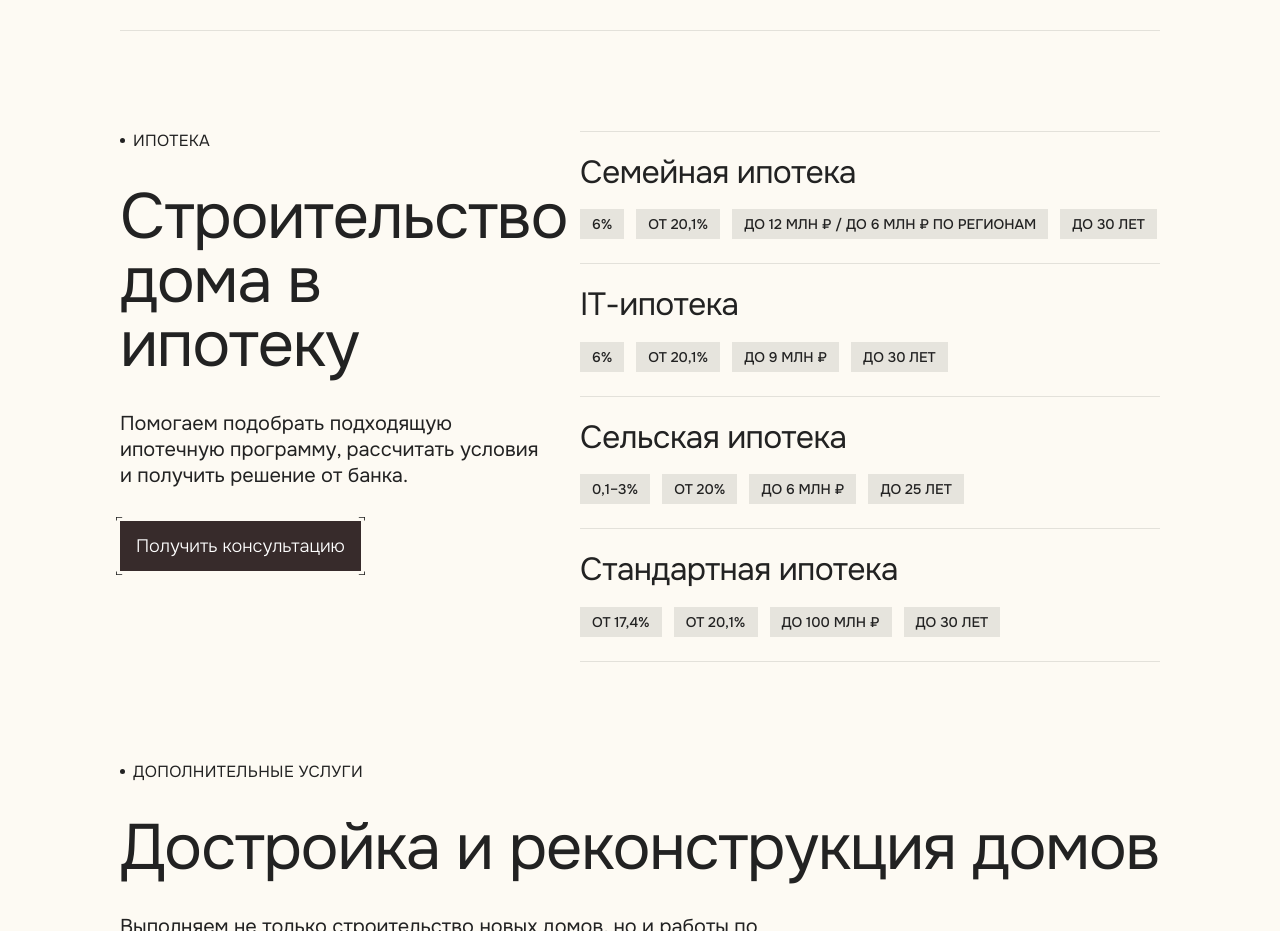
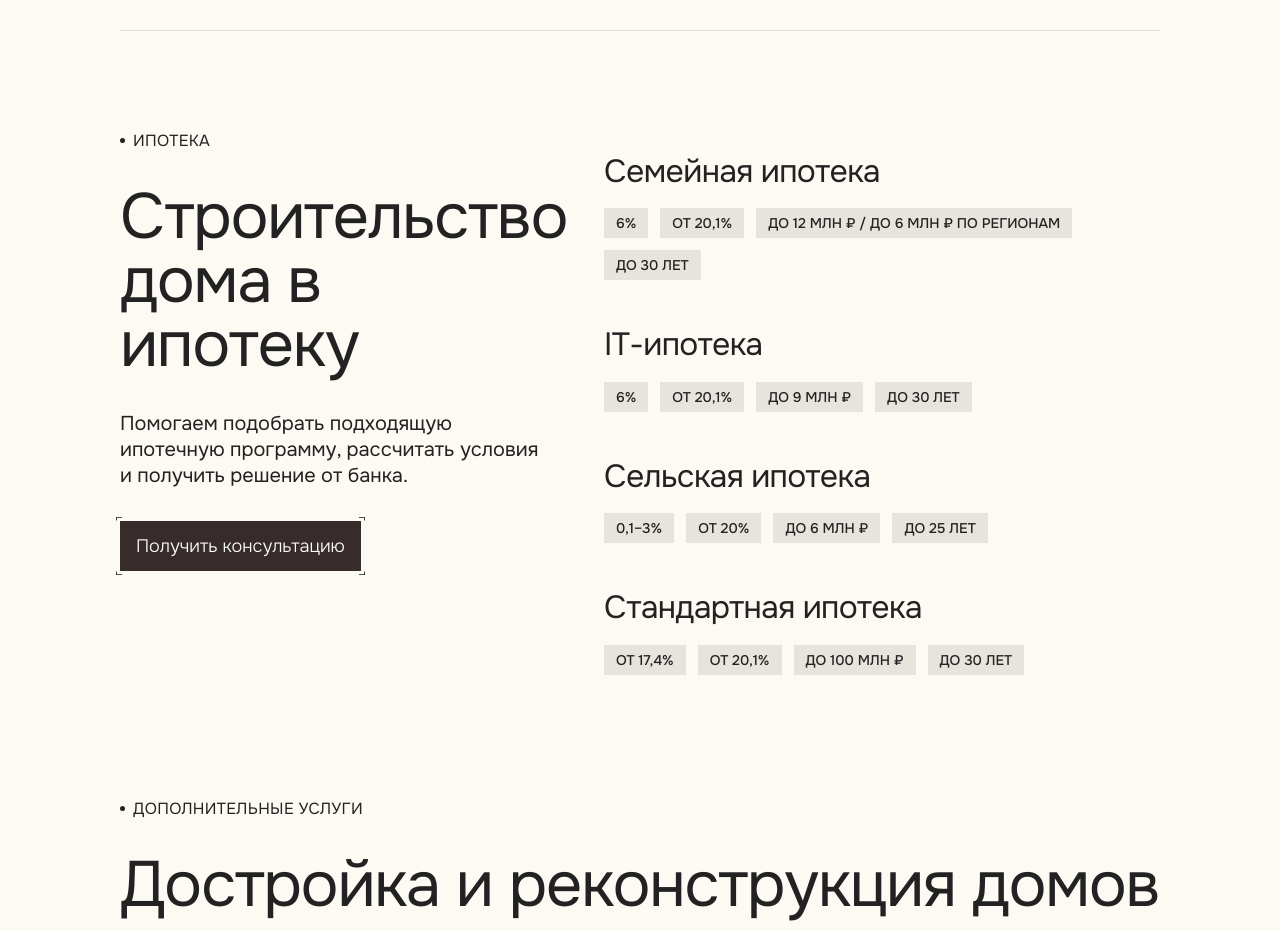
Before and after one commit to Kapustin-Team/sdach.ru, a Next.js app: page / in a window 1280 px wide. Shown: the part 2807-3738 px from the top of the page. Built offline with nearby package versions, Linux system fonts and the light colour scheme; no server answers.

Commit message:
Relax mortgage section spacing

```diff
--- a/src/components/blocks/Mortgage.tsx
+++ b/src/components/blocks/Mortgage.tsx
@@ -63,7 +63,7 @@ export default function Mortgage({
 }: MortgageProps) {
   return (
     <section className="px-[120px] py-[50px] max-md:px-6 max-md:py-10">
-      <div className="grid grid-cols-[minmax(0,420px)_minmax(0,1fr)] gap-10 max-md:grid-cols-1">
+      <div className="grid grid-cols-[minmax(0,420px)_minmax(0,1fr)] gap-16 max-md:grid-cols-1 max-md:gap-10">
         <AnimatedSection className="flex flex-col gap-8 max-md:gap-6">
           <AnimatedTitle label={label} heading={title} subtitle={subtitle} />
           <div className="max-md:[&_a]:w-full max-md:[&_button]:w-full">
@@ -71,11 +71,11 @@ export default function Mortgage({
           </div>
         </AnimatedSection>
 
-        <div className="border-t border-black/10">
+        <div>
           {programs.map((program, index) => {
             const tags = [program.rate, program.downPayment, program.amount, program.term]
             return (
-              <AnimatedSection key={program.title} delay={index * 0.08} className="border-b border-black/10 py-6 max-md:py-5">
+              <AnimatedSection key={program.title} delay={index * 0.08} className="py-6 max-md:py-5">
                 <div className="flex flex-col gap-5">
                   <div>
                     <h3 className="font-sans text-[32px] leading-[1.05] tracking-[-0.02em] text-dark max-md:text-[26px]">
```
